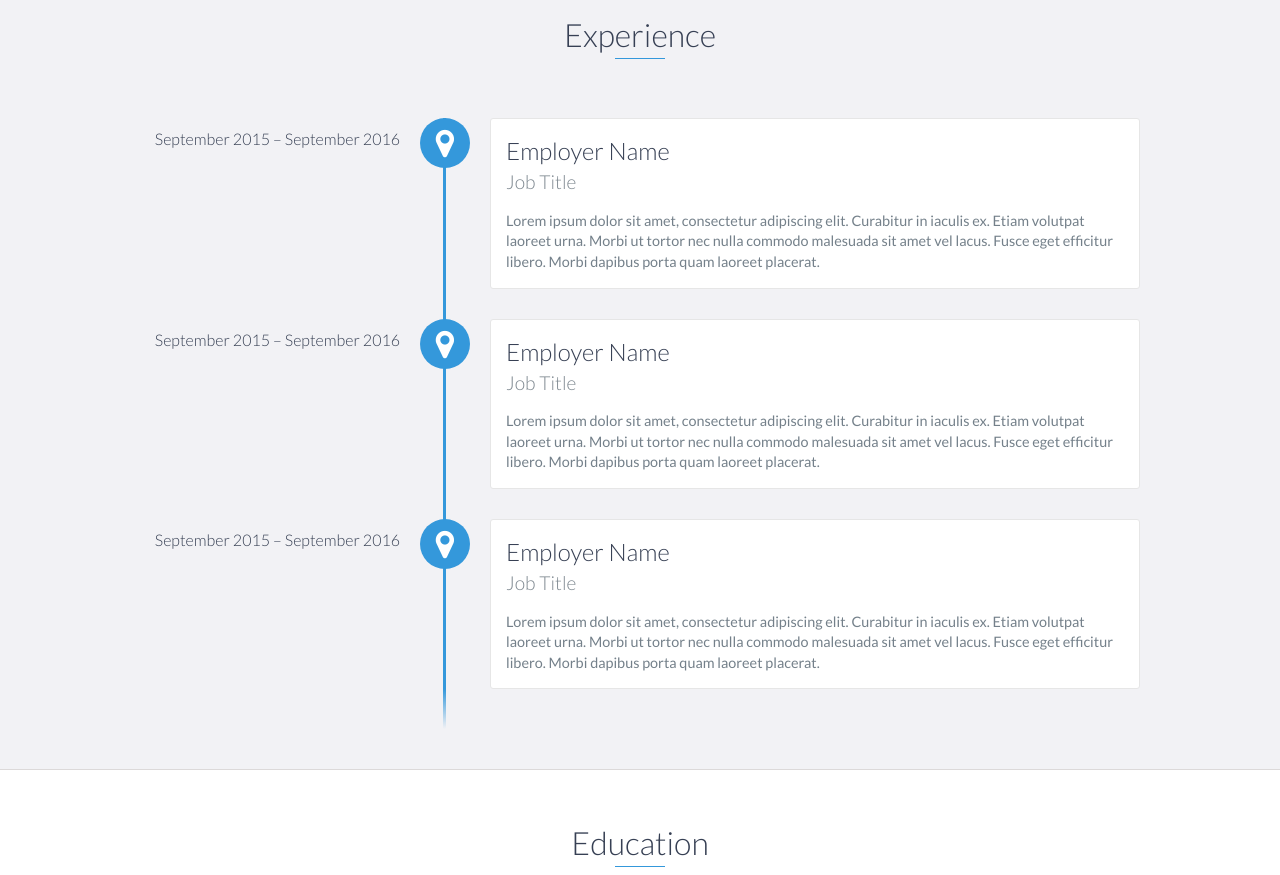
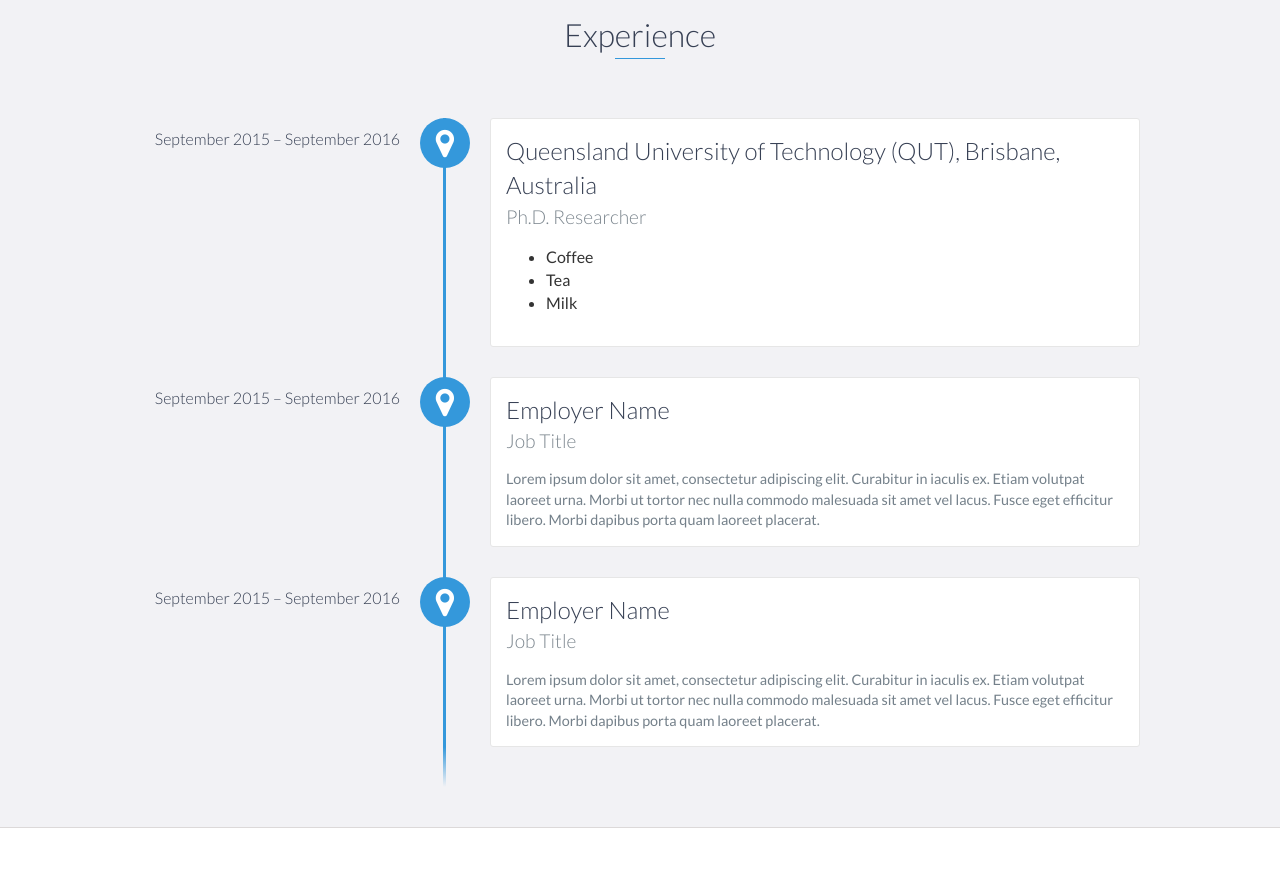
Before and after one commit to mahfuj9346449/myport.github.io, a website: page index.html in a window 1280 px wide. Shown: the part 1080-1955 px from the top of the page. Drawn offline with nearby package versions, Linux system fonts and the light colour scheme.

Commit message:
Update index.html

```diff
--- a/index.html
+++ b/index.html
@@ -89,10 +89,14 @@
         <h2 class="heading">Experience</h2>
         <div id="experience-timeline">
             <div data-date="September 2015 – September 2016">
-                <h3>Employer Name</h3>
-                <h4>Job Title</h4>
+                <h3>Queensland University of Technology (QUT), Brisbane, Australia </h3>
+                <h4>Ph.D. Researcher</h4>
                 <p>
-                    Lorem ipsum dolor sit amet, consectetur adipiscing elit. Curabitur in iaculis ex. Etiam volutpat laoreet urna. Morbi ut tortor nec nulla commodo malesuada sit amet vel lacus. Fusce eget efficitur libero. Morbi dapibus porta quam laoreet placerat.
+		 <ul>
+		    <li>Coffee</li>
+		    <li>Tea</li>
+		    <li>Milk</li>
+		    </ul>
                 </p>
             </div>
 
```
